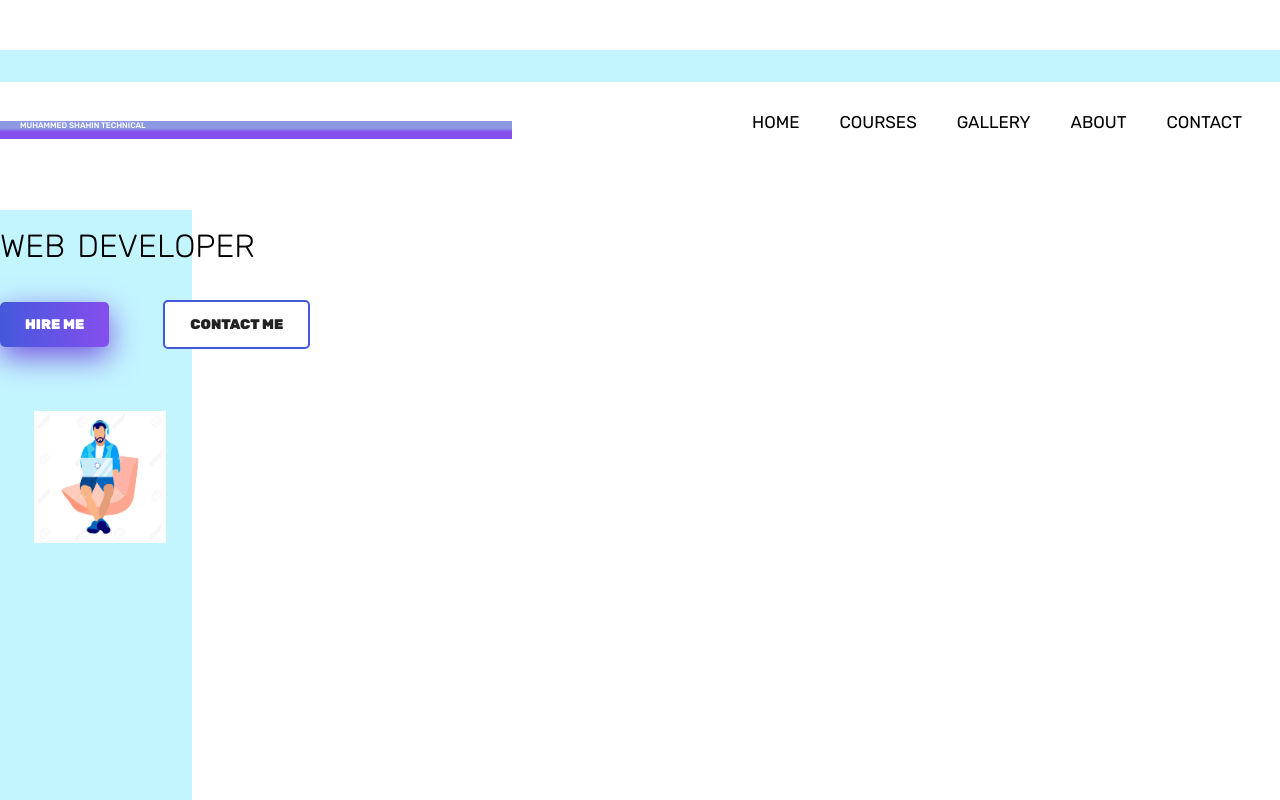
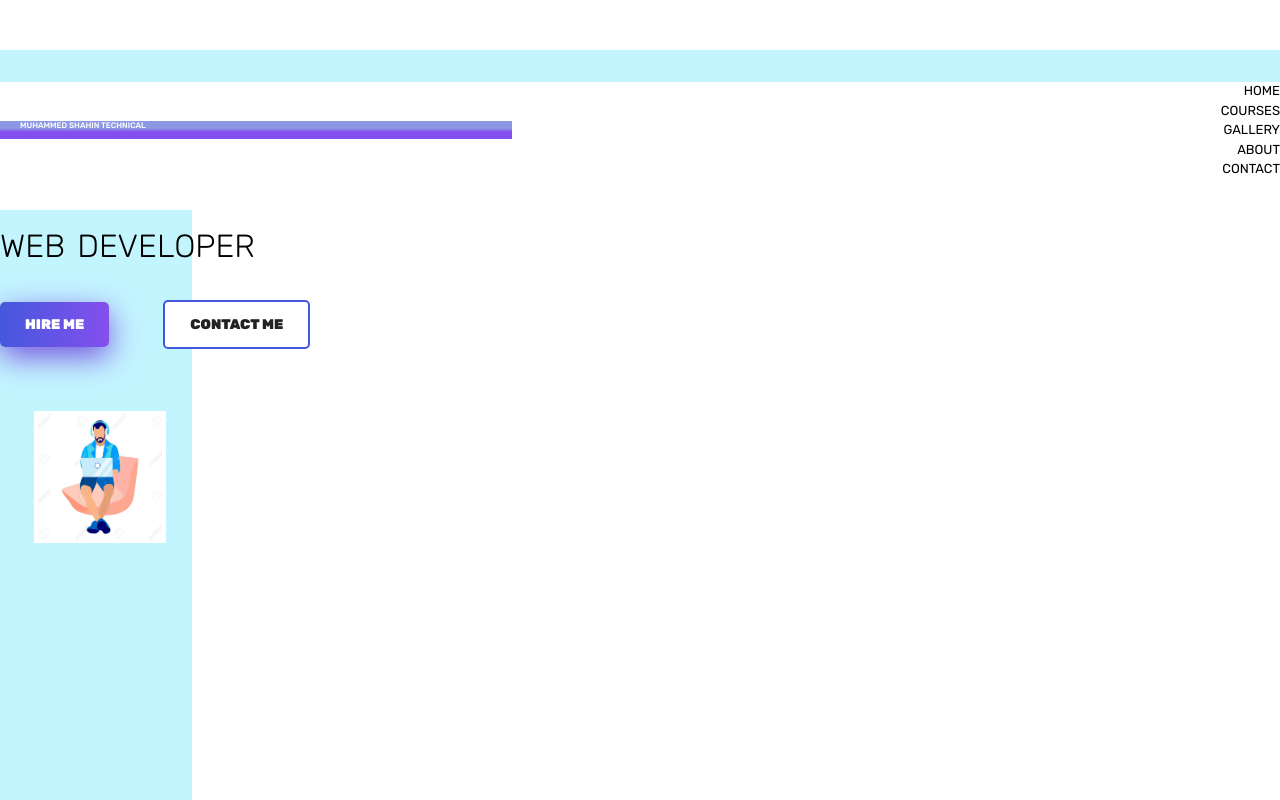
Before and after one commit to muhammedshahinkc/shahinkc, a plain HTML site: page index.html in a window 1280 px wide. Shown: the top 800 px of the page. Drawn offline with nearby package versions, Linux system fonts and the light colour scheme.

Commit message:
a commit

```diff
--- a/index.html
+++ b/index.html
@@ -25,20 +25,20 @@
         </div>
         <nav >
 
-            <input type="checkbox" id="check">
+            <!-- <input type="checkbox" id="check">
             <label for="check" class="checkbtn">
-                <i class="fa-solid fa-bars"></i>
-            </label>
+                <i class="fa-solid fa-bars" ></i>
+            </label> -->
 
 
 
-           <ul>
-            <li id=""> <a href="#m">Home</a></li>
-            <li> <a href="#c" >courses</a></li>
-            <li> <a href="#g">gallery</a></li>
-            <li> <a href="#f">about</a></li>
-            <li > <a href="#ic">contact</a></li>
-        </ul>
+
+             <a href="#m">Home</a>
+             <a href="#c" >courses</a>
+             <a href="#g">gallery</a>
+             <a href="#f">about</a>
+             <a href="#ic">contact</a>
+
 
 
         </nav>
@@ -167,5 +167,6 @@
 </div>
 
 
+
 </body>
 </html>
--- a/style.css
+++ b/style.css
@@ -518,10 +518,11 @@ p{
     padding: 18px 0;
 }
 
-/* --------nav */
+/* --------nav
 nav ul{
     float: right;
     margin-right: 20px;
+
 
 }
 nav ul li{
@@ -553,23 +554,28 @@ nav ul li a{
     display: none;
 
 
+
 }
 @media (max-width:952px   ){
     nav li ul a {
         font-size: 16px;
+
     }
 }
 
 @media (max-width:858px){
     .checkbtn{
-        display: block;
+        display: contents;
+
+
+
     }
     ul{
         position: fixed;
         width: 100%;
         height: 100vh;
         background: #2c3e50;
-        top: 80px;
+        top: 150px;
         left: -100%;
         text-align: center;
         transition: all .5s;
@@ -596,4 +602,4 @@ section{
     background: url(bg1.jpg) no-repeat;
     background-size: cover;
     height: calc(100vh-80px);
-}
+} */
```
